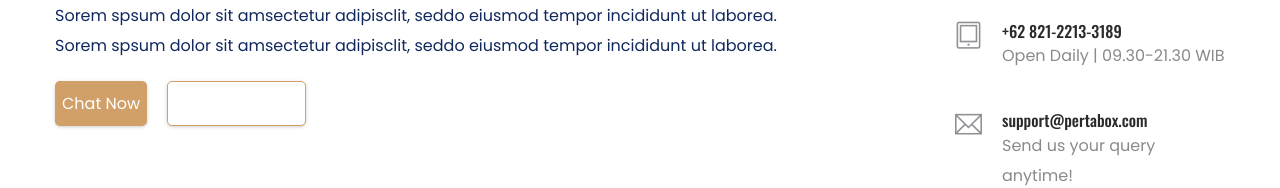
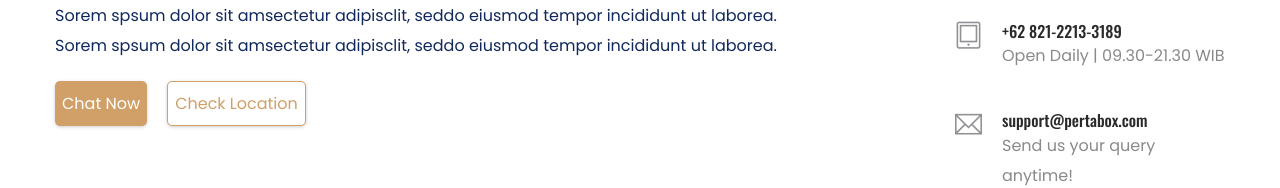
Before and after one commit to dickyanthony/pertabox, a plain HTML site: page index.html in a window 1280 px wide. Shown: the part 7216-7404 px from the top of the page. Drawn offline with nearby package versions, Linux system fonts and the light colour scheme.

Commit message:
DA-style: change font color

```diff
--- a/index.html
+++ b/index.html
@@ -559,6 +559,7 @@
                     "
                   >
                     <a
+                      style="color: #d19f68 !important"
                       target="_blank"
                       href="https://www.google.com/maps/place/PERTABOX+BARBERSHOP/@1.1214859,104.0028782,17z/data=!4m14!1m7!3m6!1s0x31d98b1e434387fd:0xf188c43920871925!2sPERTABOX+BARBERSHOP!8m2!3d1.1214805!4d104.0054531!16s%2Fg%2F11v3kysxk9!3m5!1s0x31d98b1e434387fd:0xf188c43920871925!8m2!3d1.1214805!4d104.0054531!16s%2Fg%2F11v3kysxk9?hl=id&entry=ttu"
                       >Check Location</a
```
